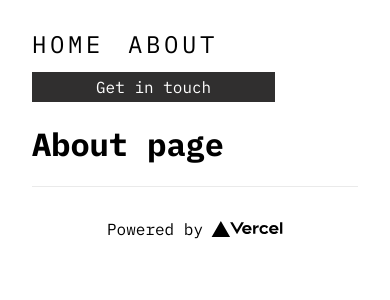
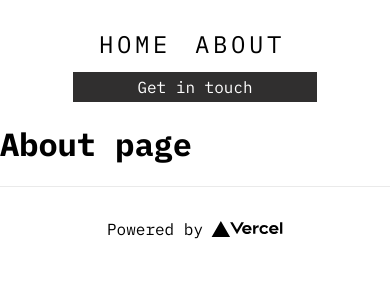
Before and after one commit to Skuiggly/brutalist-art-site, a Next.js app: page /about in a window 390 px wide. Shown: the top 300 px of the page. Built offline with nearby package versions, Linux system fonts and the light colour scheme.

Commit message:
STYLES: improve mobile experience

```diff
--- a/components/layout.tsx
+++ b/components/layout.tsx
@@ -1,6 +1,5 @@
 import Head from "next/head";
 import Navbar from "../components/navbar";
-import styles from "../styles/Layout.module.css"
 import Footer from "./footer";
 
 interface LayoutProps {
@@ -8,7 +7,7 @@ interface LayoutProps {
 };
 export default function Layout({ children }: LayoutProps) {
   return (
-    <div className={styles.container}>
+    <>
       <Head>
         <title>Art exhibit</title>
         <meta name="description" content="Website for imaginary art exhibit in brutalist style" />
@@ -28,6 +27,6 @@ export default function Layout({ children }: LayoutProps) {
       </main>
 
       <Footer />
-    </div>
+    </>
   );
 }
--- a/pages/about.tsx
+++ b/pages/about.tsx
@@ -1,6 +1,4 @@
 import { NextPage } from "next";
-import Head from "next/head";
-import Navbar from "../components/navbar";
 import Link from "next/link";
 
 const About: NextPage = () => {
--- a/styles/Layout.module.css
+++ b/styles/Layout.module.css
@@ -1,7 +1,3 @@
-.container {
-  padding: 0 2rem;
-}
-
 .footer {
   display: flex;
   flex: 1;
--- a/styles/Navbar.module.css
+++ b/styles/Navbar.module.css
@@ -2,12 +2,18 @@
 .nav {
   display: flex;
   flex-wrap: wrap;
-  justify-content: space-between;
+  justify-content: space-around;
   align-items: center;
 
   margin-top: 1em;
+  margin-left: 2em;
+  margin-right: 2em;
 }
-
+@media only screen and (min-width: 750px) {
+  .nav {
+    justify-content: space-between;
+  }
+}
 .ul {
   display: flex;
   list-style-type: none;
--- a/styles/globals.css
+++ b/styles/globals.css
@@ -40,3 +40,6 @@ a:hover {
 * {
   box-sizing: border-box;
 }
+main {
+  display: flex;
+}
```
